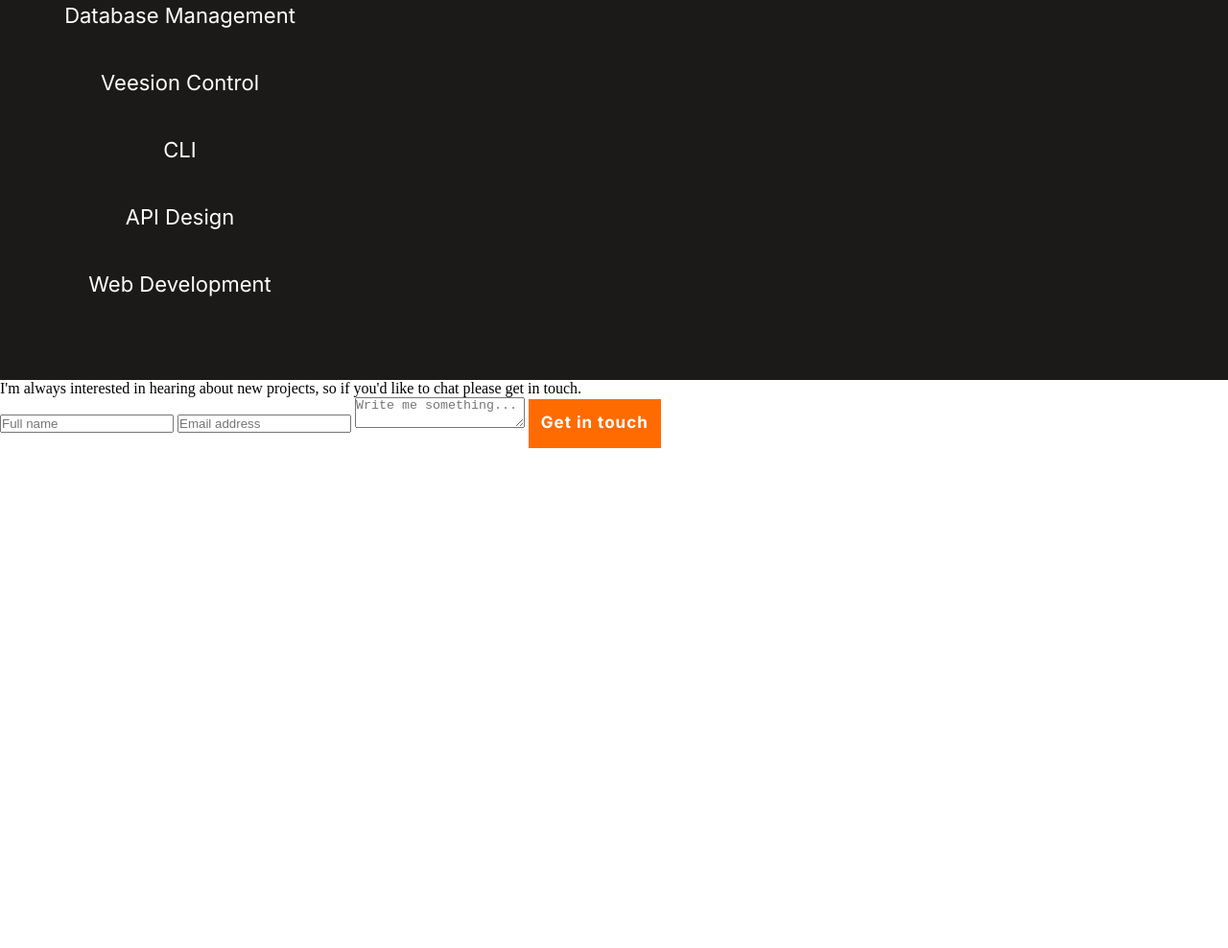
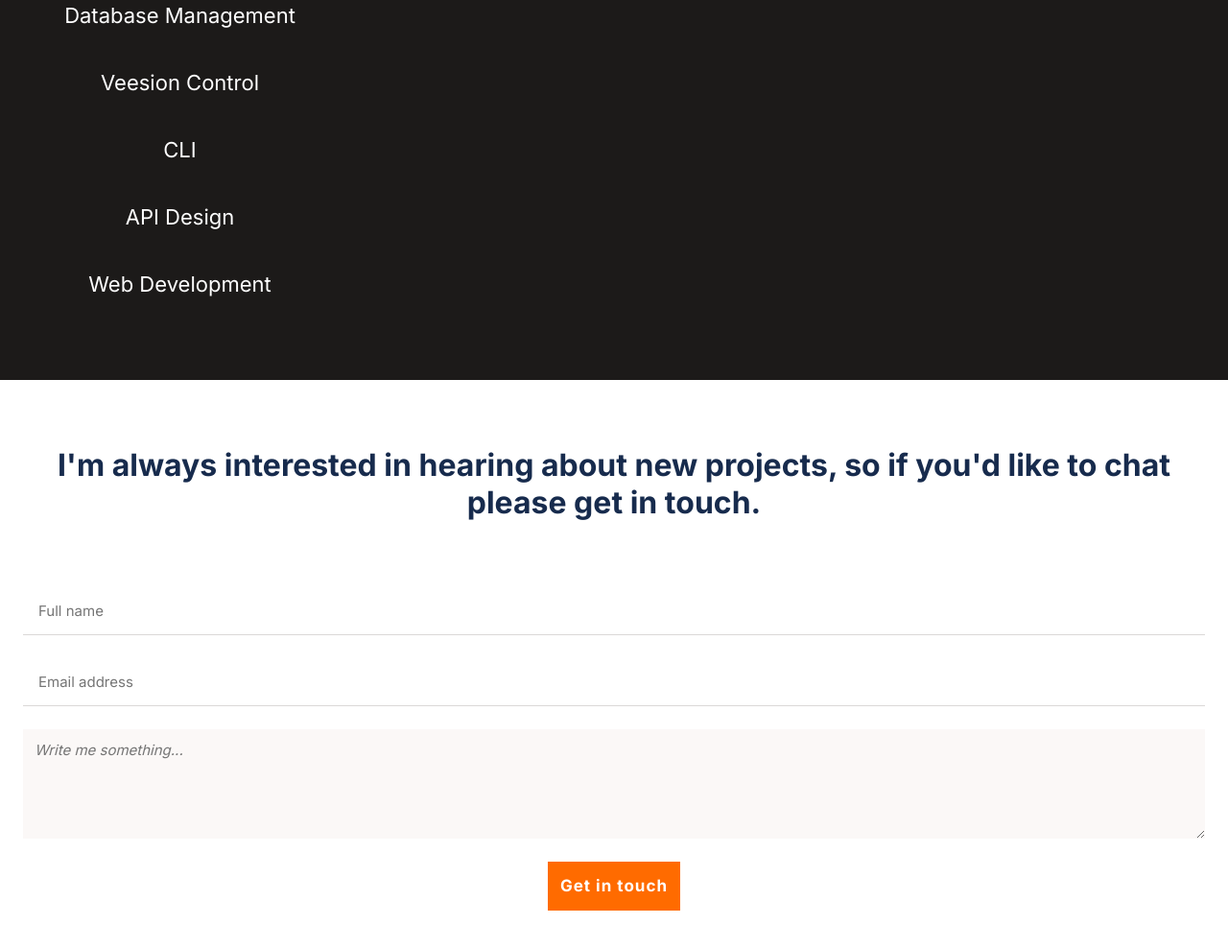
Before and after one commit to Kccendana/portfolio_project, a plain HTML site: page index.html in a window 1280 px wide. Shown: the part 5312-6300 px from the top of the page at 96% size. Before the commit the page ends 5779 px from the top, so only its background shows below. Drawn offline with Linux system fonts and the light colour scheme.

Commit message:
add styles to the form section

```diff
--- a/styles/style.css
+++ b/styles/style.css
@@ -337,3 +337,49 @@ ul li {
   flex-direction: column;
   gap: 2.75em;
 }
+
+.get-in-touch {
+  padding: 69px 24px 78px 24px;
+  display: flex;
+  flex-direction: column;
+  gap: 69px;
+}
+
+.invitation {
+  text-align: center;
+  font-family: var(--font4);
+  font-weight: 700;
+  font-size: 2em;
+  color: var(--accent4-color);
+}
+
+.form {
+  display: flex;
+  flex-direction: column;
+  justify-content: center;
+  gap: 1.5em;
+  align-items: center;
+}
+
+.form-input {
+  font-family: var(--font4);
+  font-weight: 400;
+  font-size: 15px;
+  padding: 15px 16px;
+  border: none;
+  border-bottom: 1px solid var(--accent5-color);
+  width: 100%;
+}
+
+.input-text {
+  padding: 12px;
+  font-family: var(--font4);
+  font-weight: 400;
+  font-style: italic;
+  font-size: 15px;
+  width: 100%;
+  height: 114px;
+  color: var(--accent2-color);
+  background-color: var(--accent6-color);
+  border: none;
+}
```
